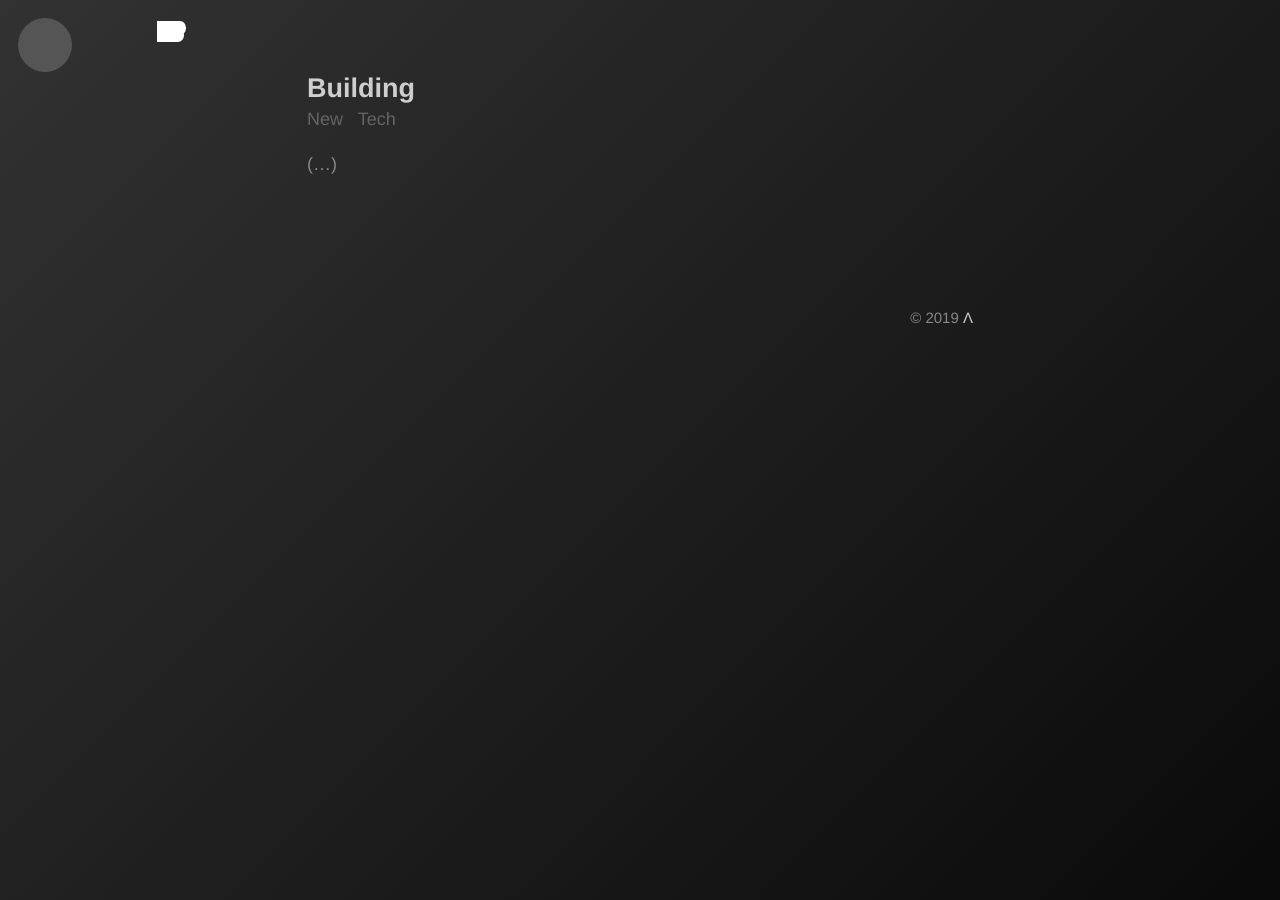
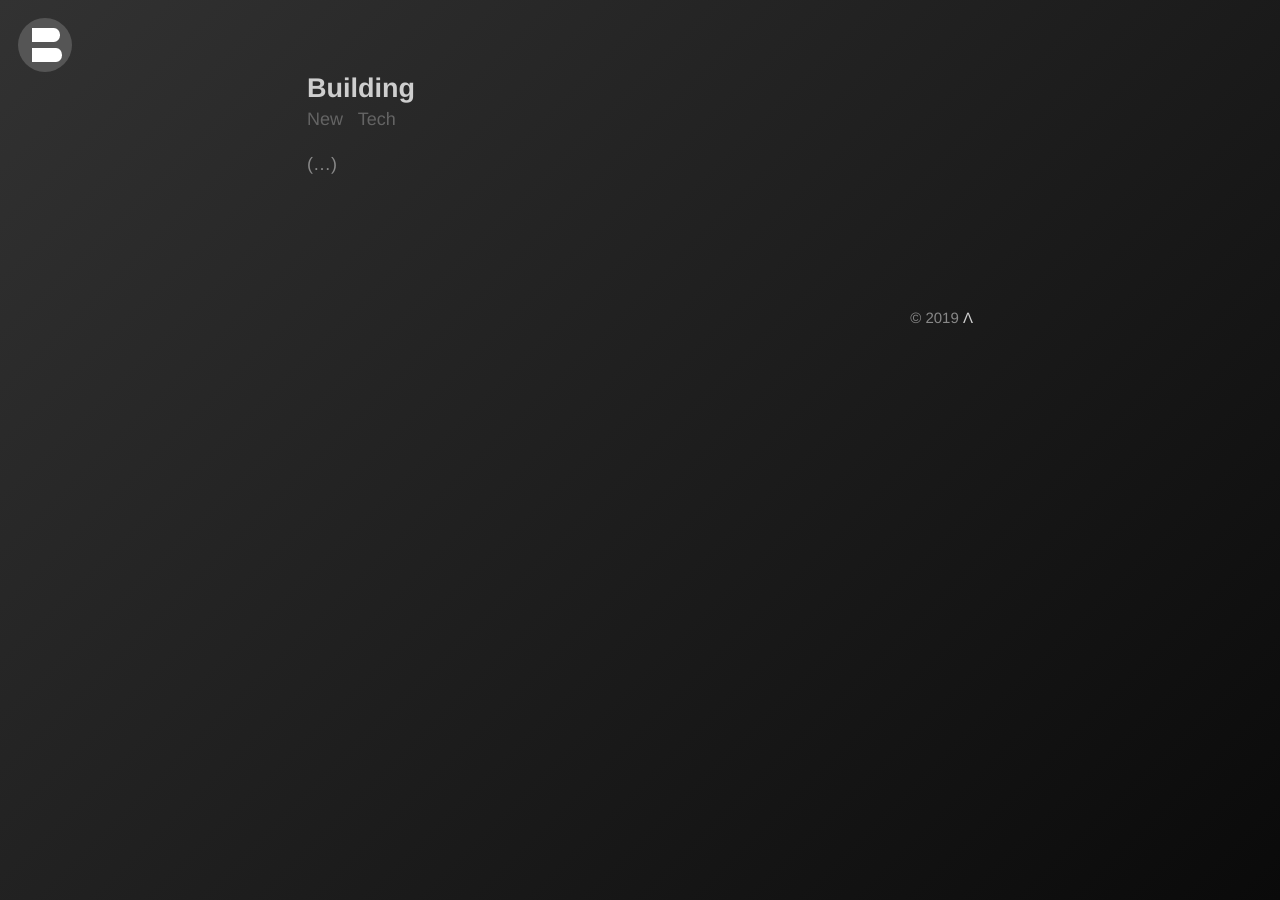
Before and after one commit to bonina/bonina.github.io, a Jekyll site: the page built from index.html, in a window 1280 px wide. Built offline with Jekyll 4.4.1, drawn with Linux system fonts in a browser that asks for light colours; the list of posts is cut into pages by our own code.

Commit message:
Update _menu.scss

```diff
--- a/_sass/_menu.scss
+++ b/_sass/_menu.scss
@@ -132,9 +132,9 @@ label[for="nav-trigger"]:hover {
 }
 
 #b1 {
-  position: relative;
+  position: absolute;
   top: .56rem;
-  left: 7.7rem;
+  left: .77rem;
   display: block;
   width: 1.55rem;
   height: .75rem;
@@ -143,9 +143,9 @@ label[for="nav-trigger"]:hover {
 }
 
 #b2 {
-  position: relative;
+  position: absolute;
   bottom: .56rem;
-  left: 7.7rem;
+  left: .77rem;
   display: block;
   width: 1.65rem;
   height: .75rem;
```
